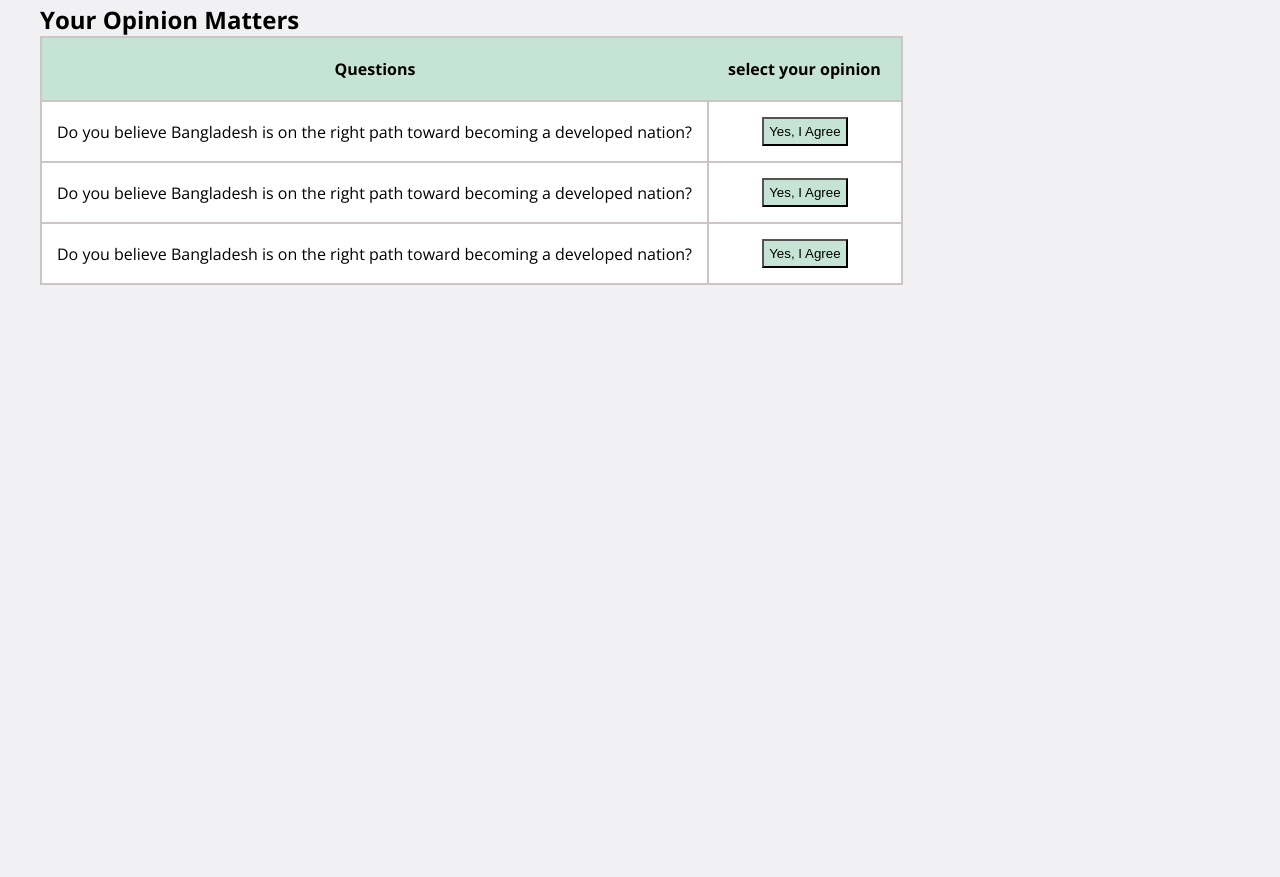
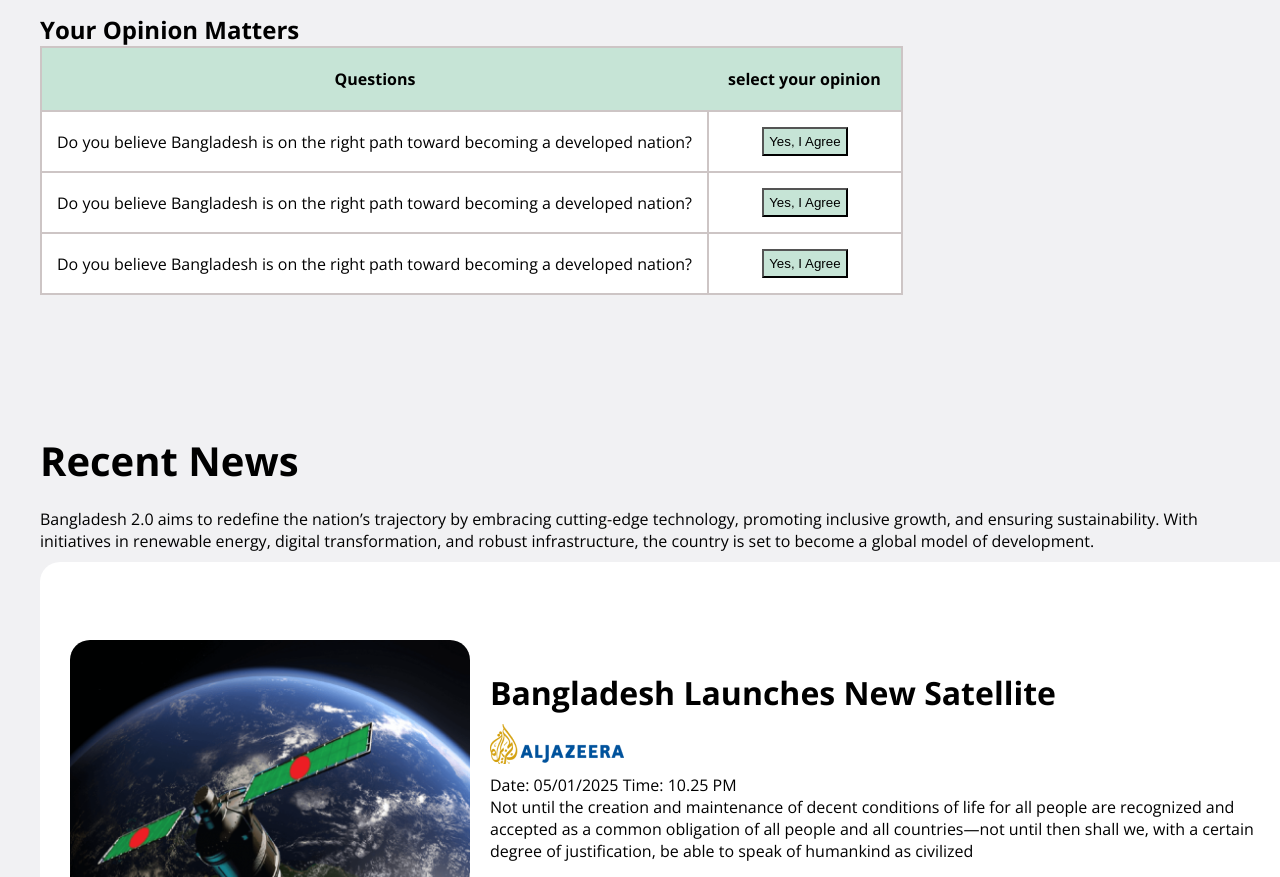
Before and after one commit to mdyasin0/number-1-assignment, a plain HTML site: page index.html in a window 1280 px wide. Shown: the part 1923-2800 px from the top of the page. Before the commit the page ends 2411 px from the top, so only its background shows below. Drawn offline with nearby package versions, Linux system fonts and the light colour scheme.

Commit message:
news section added

```diff
--- a/index.html
+++ b/index.html
@@ -24,7 +24,7 @@ vision and challenges in New Bangladesh.
         <button class="hero-button">Explore New Bangladesh</button>
     </div>
     <div>
-        <img class="hero-img" src="image/hero.png" alt="hero photo">
+        <img class="hero-img" src="hero.png" alt="hero photo">
     </div>
 </section>
 <section class="pilllars">
@@ -34,7 +34,7 @@ vision and challenges in New Bangladesh.
 <div class="pillars-all-cards">
     <div class="pillars-cards">
         <div>
-            <img class="pillars-img" src="image/card-icon.png" alt="pillars photo">
+            <img class="pillars-img" src="card-icon.png" alt="pillars photo">
             <h4 class="pillars-cards-title">Innovation</h4>
             <p class="pillars-cards-text">
                 Dolor sit amet consectetur elit. Facilis quas, ducimus labore <br> sequi quos
@@ -44,7 +44,7 @@ vision and challenges in New Bangladesh.
     </div>
     <div class="pillars-cards">
         <div>
-            <img class="pillars-img" src="image/card-icon.png" alt="pillars photo">
+            <img class="pillars-img" src="card-icon.png" alt="pillars photo">
             <h4 class="pillars-cards-title">Sustainability</h4>
             <p class="pillars-cards-text">
                 Dolor sit amet consectetur elit. Facilis quas, ducimus labore <br> sequi quos
@@ -54,7 +54,7 @@ vision and challenges in New Bangladesh.
     </div>
     <div class="pillars-cards">
         <div>
-            <img class="pillars-img" src="image/card-icon.png" alt="pillars photo">
+            <img class="pillars-img" src="card-icon.png" alt="pillars photo">
             <h4 class="pillars-cards-title">Infrastructure</h4>
             <p class="pillars-cards-text">
                 Dolor sit amet consectetur elit. Facilis quas, ducimus labore<br>  sequi quos
@@ -64,7 +64,7 @@ vision and challenges in New Bangladesh.
     </div>
     <div class="pillars-cards">
         <div>
-            <img class="pillars-img" src="image/card-icon.png" alt="pillars photo">
+            <img class="pillars-img" src="card-icon.png" alt="pillars photo">
             <h4 class="pillars-cards-title">Empowerment</h4>
             <p class="pillars-cards-text">
                 Dolor sit amet consectetur elit. Facilis quas, ducimus labore<br>  sequi quos
@@ -81,19 +81,19 @@ vision and challenges in New Bangladesh.
     </div>
     <div class="vision-all-cards">
         <div class="vision-cards-1">
-            <img class="vision-img" src ="image/card-icon.png" alt="vision photo">
+            <img class="vision-img" src ="card-icon.png" alt="vision photo">
             <h1 class="vision-cards-title">Digital Transformation</h1>
             <p class="vision-cards-text">Creating a nationwide digital ecosystem to enhance connectivity and access to services for all citizens.</p>
             <button class="vision-button-1">Learn More</button>
         </div>
         <div class="vision-cards-2">
-            <img class="vision-img" src ="image/card-icon.png" alt="vision photo">
+            <img class="vision-img" src ="card-icon.png" alt="vision photo">
             <h1 class="vision-cards-title">Green Energy</h1>
             <p class="vision-cards-text">Investments in solar and wind energy to ensure a sustainable and eco-friendly future.</p>
             <button class="vision-button-2">Learn More</button>
         </div>
         <div class="vision-cards-3">
-            <img class="vision-img" src ="image/card-icon.png" alt="vision photo">
+            <img class="vision-img" src ="card-icon.png" alt="vision photo">
             <h1 class="vision-cards-title">Modern Infrastructure</h1>
             <p class="vision-cards-text">Building state-of-the-art infrastructure to support economic growth and global competitiveness.</p>
             <button class="vision-button-3">Learn More</button>
@@ -131,6 +131,60 @@ vision and challenges in New Bangladesh.
     </div>
 
 </section>
+<section class="news">
+    <div>
+        <h1 class="news-title">Recent News</h1>
+        <p class="news-description">
+            Bangladesh 2.0 aims to redefine the nation’s trajectory by embracing cutting-edge technology, promoting inclusive growth, and ensuring sustainability. With initiatives in renewable energy, digital transformation, and robust infrastructure, the country is set to become a global model of development.
+        </p>
+    </div>
+        <div class="news-card">
+            <div>
+                <img class="news-photo" src="satelite.png" alt="news photo">
+            </div>
+<div>
+    <h1 class="news-headline">Bangladesh Launches New Satellite</h1>
+    <img class="news-img" src="al-jazeera.png" alt="">
+    <p class="news-time">Date: 05/01/2025    Time: 10.25 PM</p>
+    <p class="about-news">Not until the creation and maintenance of decent conditions of life for all people are recognized and accepted as a common obligation of all people and all countries—not until then shall we,
+        with a certain degree of justification, be able to speak of humankind as civilized</p>
+        <button class="news-button">Read More</button>
+</div>
+        </div>
+
+
+
+</section>
+<!-- news two section -->
+<div class="news-card">
+
+<div>
+<h1 class="news-headline">Bangladesh Launches New Satellite</h1>
+<img class="news-img" src="al-jazeera.png" alt="">
+<p class="news-time">Date: 05/01/2025    Time: 10.25 PM</p>
+<p class="about-news">Not until the creation and maintenance of decent conditions of life for all people are recognized and accepted as a common obligation of all people and all countries—not until then shall we,
+with a certain degree of justification, be able to speak of humankind as civilized</p>
+<button class="news-button">Read More</button>
+</div>
+<div>
+    <img class="news-photo" src="satelite.png" alt="news photo">
+</div>
+</div>
+<!-- third section -->
+<div class="news-card">
+    <div>
+        <img class="news-photo" src="satelite.png" alt="news photo">
+    </div>
+<div>
+<h1 class="news-headline">Bangladesh Launches New Satellite</h1>
+<img class="news-img" src="al-jazeera.png" alt="">
+<p class="news-time">Date: 05/01/2025    Time: 10.25 PM</p>
+<p class="about-news">Not until the creation and maintenance of decent conditions of life for all people are recognized and accepted as a common obligation of all people and all countries—not until then shall we,
+with a certain degree of justification, be able to speak of humankind as civilized</p>
+<button class="news-button">Read More</button>
+</div>
+</div>
+
 
 </body>
 </html>
--- a/style.css
+++ b/style.css
@@ -211,8 +211,9 @@ nav{
     height: 200px;
     margin: 0 auto;
     padding: 25px;
-    background-image: url(image/quote-bg.png);
+    background-image: url(quote-bg.png);
     background-repeat: no-repeat;
+    background-position: start;
     border-radius: 20px;
     margin-bottom: 20px;
 }
@@ -227,9 +228,10 @@ nav{
 
 .opinion-container{
 width: 1200px;
-height: 485px;
+height: 400px;
 margin: 0 auto;
 justify-content: center;
+margin-top: 30px;
 }
 
 table{
@@ -252,3 +254,62 @@ table ,tr,td {
     border-collapse: collapse;
     text-align: center;
 }
+/* news section */
+.news{
+    width: 1200px;
+    margin: 0 auto;
+    margin-bottom: 30px;
+}
+
+
+.news-title{
+    font-size:40px ;
+    font-weight:bold ;
+    margin-top: 20px;
+    margin-bottom: 20px;
+
+
+}
+.news-description{
+    margin-bottom: 10px;
+}
+.news-card{
+    width: 1200px;
+    height: 400px;
+    background-color: white;
+    border-radius: 20px;
+    justify-content: center;
+    margin: 0 auto;
+    padding: 30px;
+    margin-bottom: 30px;
+
+}
+.news-photo{
+    width: 400px;
+    height: 300px;
+    border-radius: 20px;
+}
+.news-card{
+    display: flex;
+    gap: 20px;
+    justify-content: center;
+    align-items: center;
+}
+.news-headline{
+    font-size: 32px;
+    font-weight: bold;
+    margin-bottom: 10px;
+}
+.news-img{
+    width:134px ;
+    height:40px ;
+    margin-bottom: 5px;
+}
+.news-button{
+    padding: 8px;
+    background-color:#006A50 ;
+    border: none;
+    border-radius: 5px;
+    margin-top: 20px;
+    color: white;
+}
```
